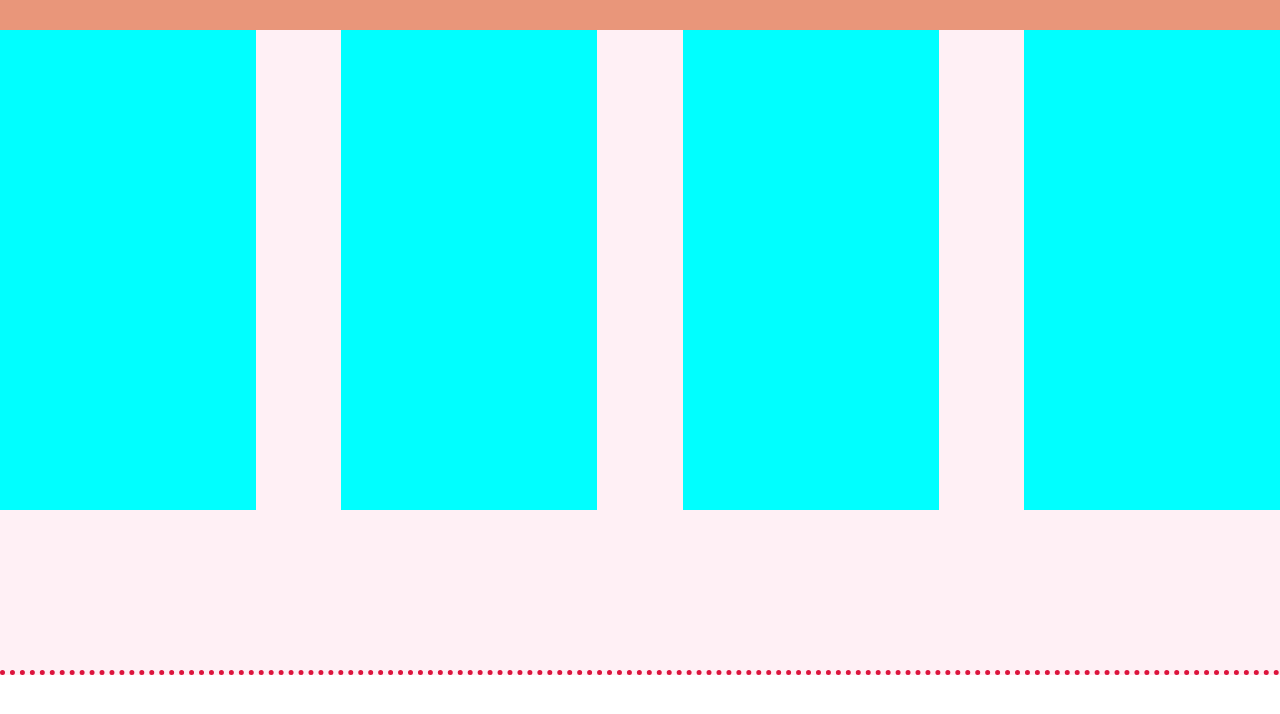
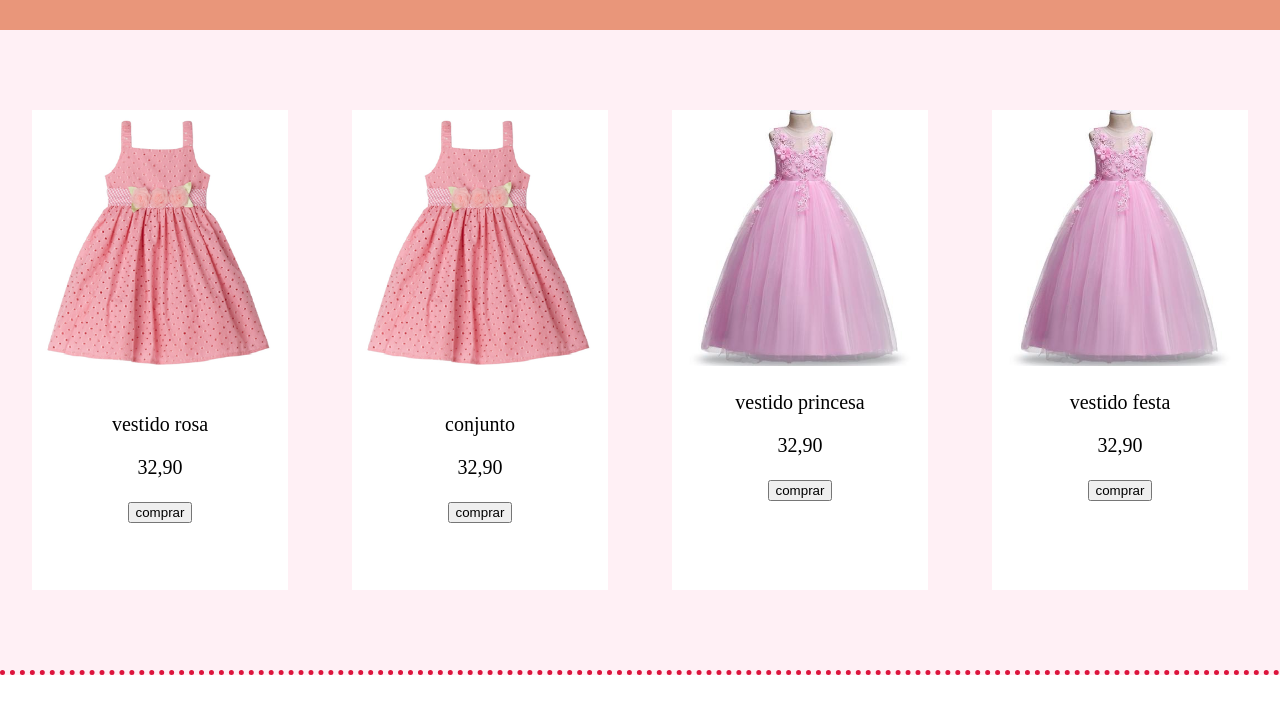
Before and after one commit to nathy20/thyfanni, a plain HTML site: page loja-site/index.html in a window 1280 px wide. Shown: the part 70-784 px from the top of the page. Drawn offline with Linux system fonts and the light colour scheme.

Commit message:
aula dia 10

```diff
--- a/loja-site/index.html
+++ b/loja-site/index.html
@@ -16,19 +16,51 @@
         <a href=""> Cadastro </a>
         <a href=""> Nossos Produtos </a>
 
+
     </div>
 
 
     <div class="produtos">
         <div class= produtos1
 
-        >  </div>
 
-        <div class= produtos2> </div>
+        > <img src="vestido rosa.png" alt="vestido" width="100%">
+        <p> vestido rosa</p>
+        <p> 32,90</p>
+        <button> comprar</button>
 
-        <div class= produtos3></div>
 
-        <div class= produtos4></div>
+    </div>
+
+
+        <div class= produtos2
+        > <img src="vestido rosa.png" alt="" width="100%">
+        <p> conjunto</p>
+        <p> 32,90</p>
+        <button> comprar</button>
+
+
+    </div>
+
+        <div class= produtos3
+        > <img src="festa.jpg" alt=""  width="100%">
+        <p>vestido princesa</p>
+        <p> 32,90</p>
+        <button> comprar</button>
+
+    </div>
+
+        <div class= produtos4
+
+         ><img src="festa.jpg" alt="" width="100%">
+         <p> vestido festa</p>
+         <p>  32,90</p>
+         <button> comprar </button>
+
+
+
+        </div>
+        </div>
 
 
     </div>
--- a/loja-site/style.css
+++ b/loja-site/style.css
@@ -30,25 +30,36 @@ a{
     padding-top: 100px;
     display: flex;
     justify-content: space-between;
+    font-size: 20px;
 
 
     }
 
 
-.produtos1{background-color: cyan;
+.produtos1{background-color: white;
     height:60vh ;
     width: 20vw;
+    margin:auto ;
+    text-align-last: center;
+
 
 }
-.produtos2{background-color: cyan;
+.produtos2{background-color:white;
     height:60vh ;
     width: 20vw;
+    margin:auto ;
+    text-align-last: center;
 }
-.produtos3{background-color: cyan;
+.produtos3{background-color: white;
     height:60vh ;
     width: 20vw;
+    margin:auto ;
+    text-align-last: center;
+
 }
-.produtos4{background-color: cyan;
+.produtos4{background-color: white;
     height:60vh ;
     width: 20vw;
+     margin:auto ;
+     text-align-last: center;
 }
```
Also changed, not shown: loja-site/conjunto_infantil_feminino_rosa_flor_.jpg (added), loja-site/festa.jpg (added), loja-site/luxo.jpg (added), loja-site/pc perolas.jpg (added), loja-site/vestido princesa.png (added), loja-site/vestido rosa.png (added), loja-site/vestido-rosa-infantil-8-10-12-14-anos.jpg (added).
